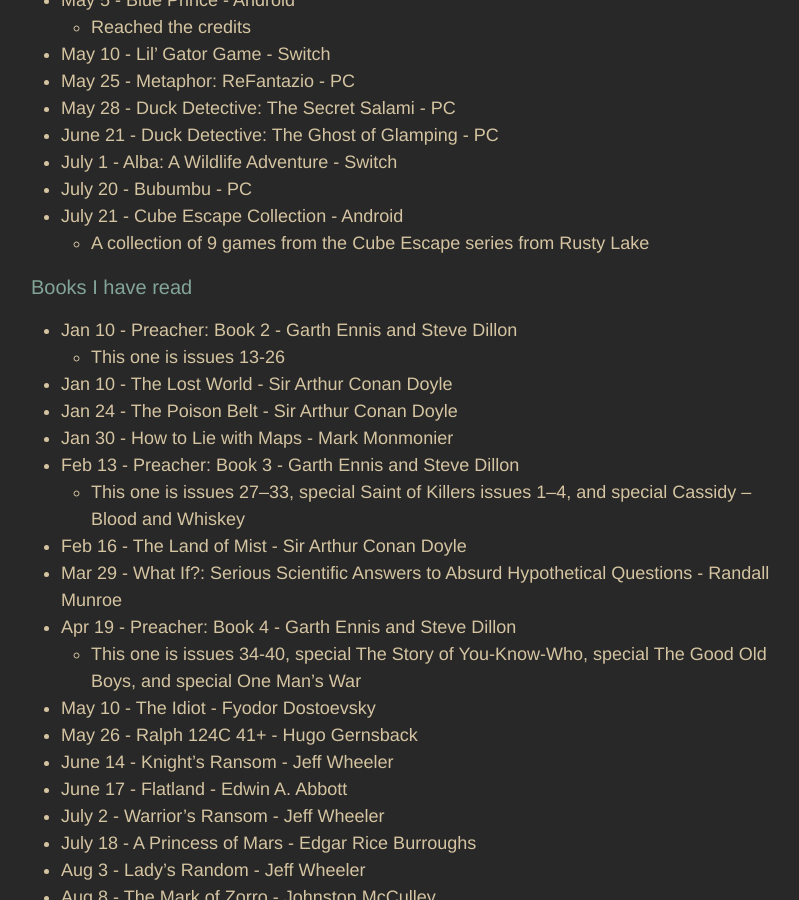
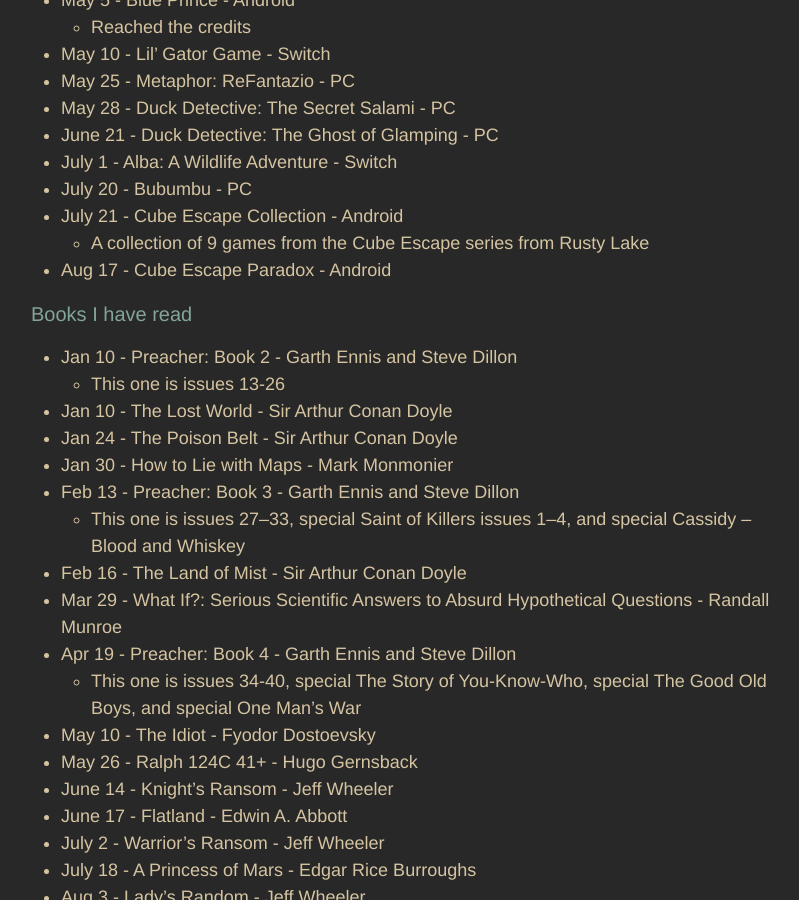
Before and after one commit to adkinsrs/sadkins_site, a Jekyll site: the page built from misc.md, in a window 1280 px wide and 900 px high, scrolled down 815 px. Shown: the whole window, without its empty margins (239-1038 px from the left). Built offline with Jekyll 4.4.1, drawn with Linux system fonts in a browser that asks for light colours.

Commit message:
beat a game

```diff
--- a/misc.md
+++ b/misc.md
@@ -37,6 +37,7 @@
 * July 20 - Bubumbu - PC
 * July 21 - Cube Escape Collection - Android
   * A collection of 9 games from the Cube Escape series from Rusty Lake
+* Aug 17 - Cube Escape Paradox - Android
 
 ### Books I have read
 
```
